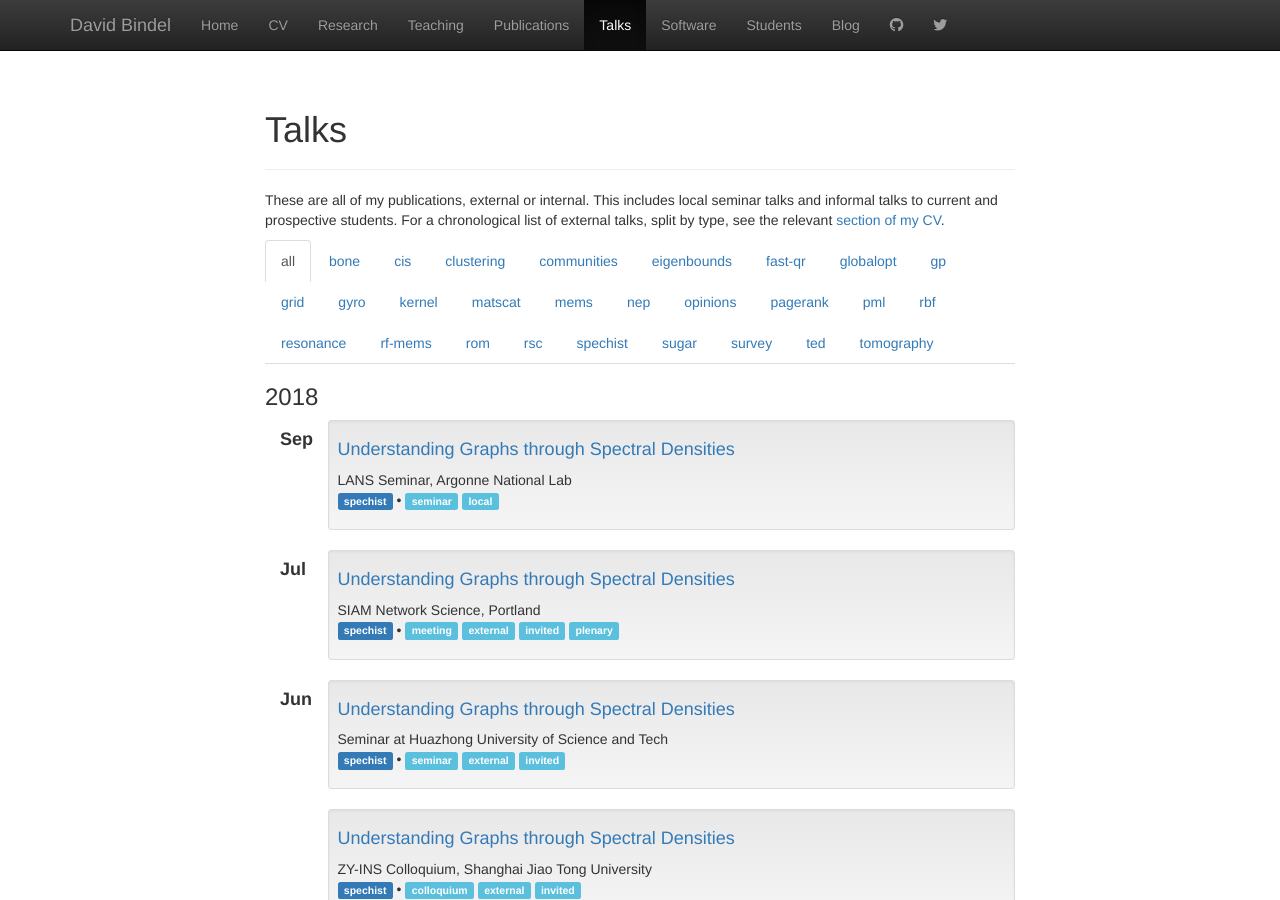
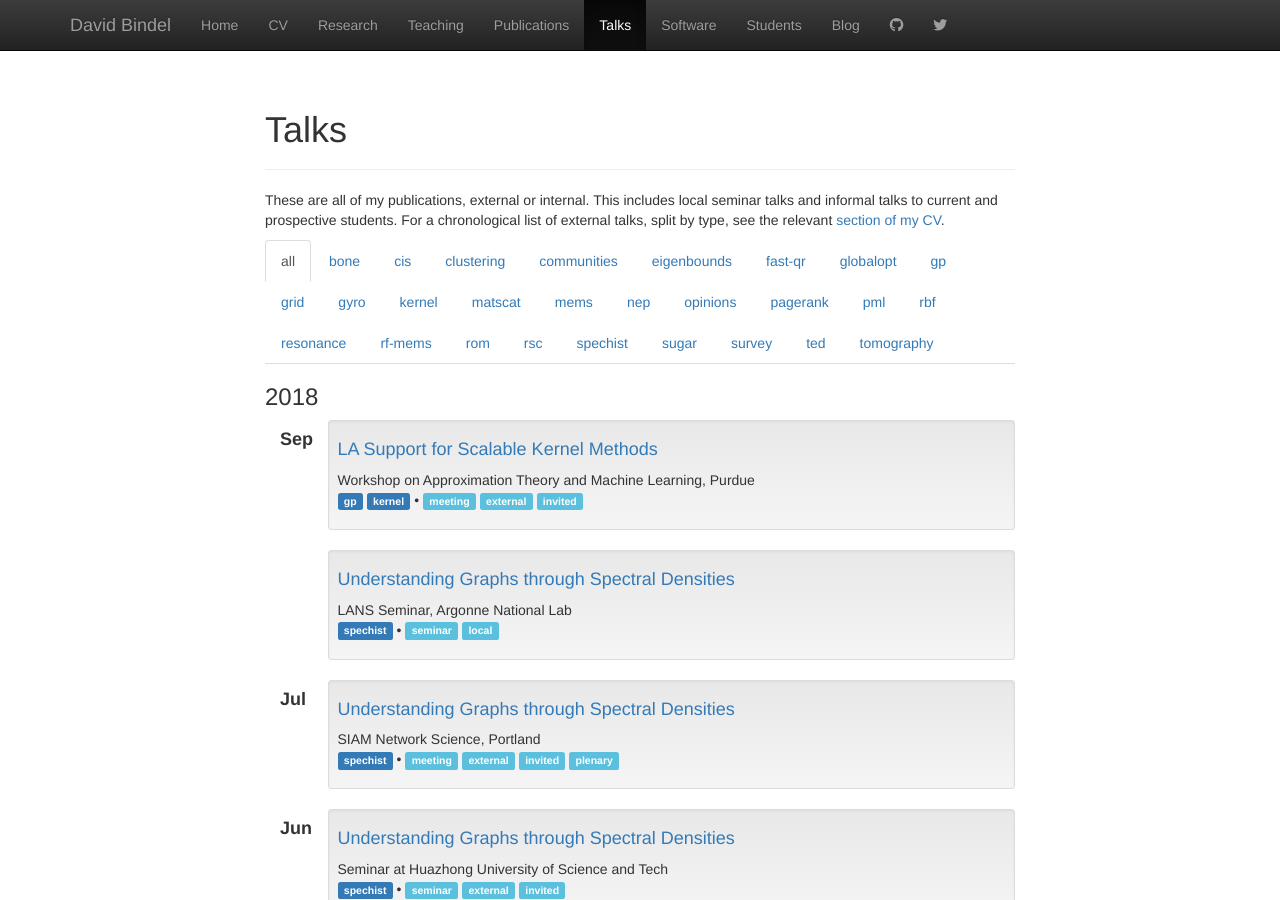
Before and after one commit to dbindel/cornell_web, a Jekyll site: the page built from talks.html, in a window 1280 px wide and 900 px high. Built offline with Jekyll 4.4.1, drawn with Linux system fonts in a browser that asks for light colours; nearby versions of some CDN libraries.

Commit message:
Added ATML presentation.

```diff
--- a/_data/present.yml
+++ b/_data/present.yml
@@ -1044,3 +1044,9 @@
   tags: [spechist]
   where: LANS Seminar, Argonne National Lab
   type: [seminar, local]
+-
+  file: 2018-09-purdue/purdue-sep18.pdf
+  title: "LA Support for Scalable Kernel Methods"
+  tags: [gp, kernel]
+  where: Workshop on Approximation Theory and Machine Learning, Purdue
+  type: [meeting, external, invited]
```
